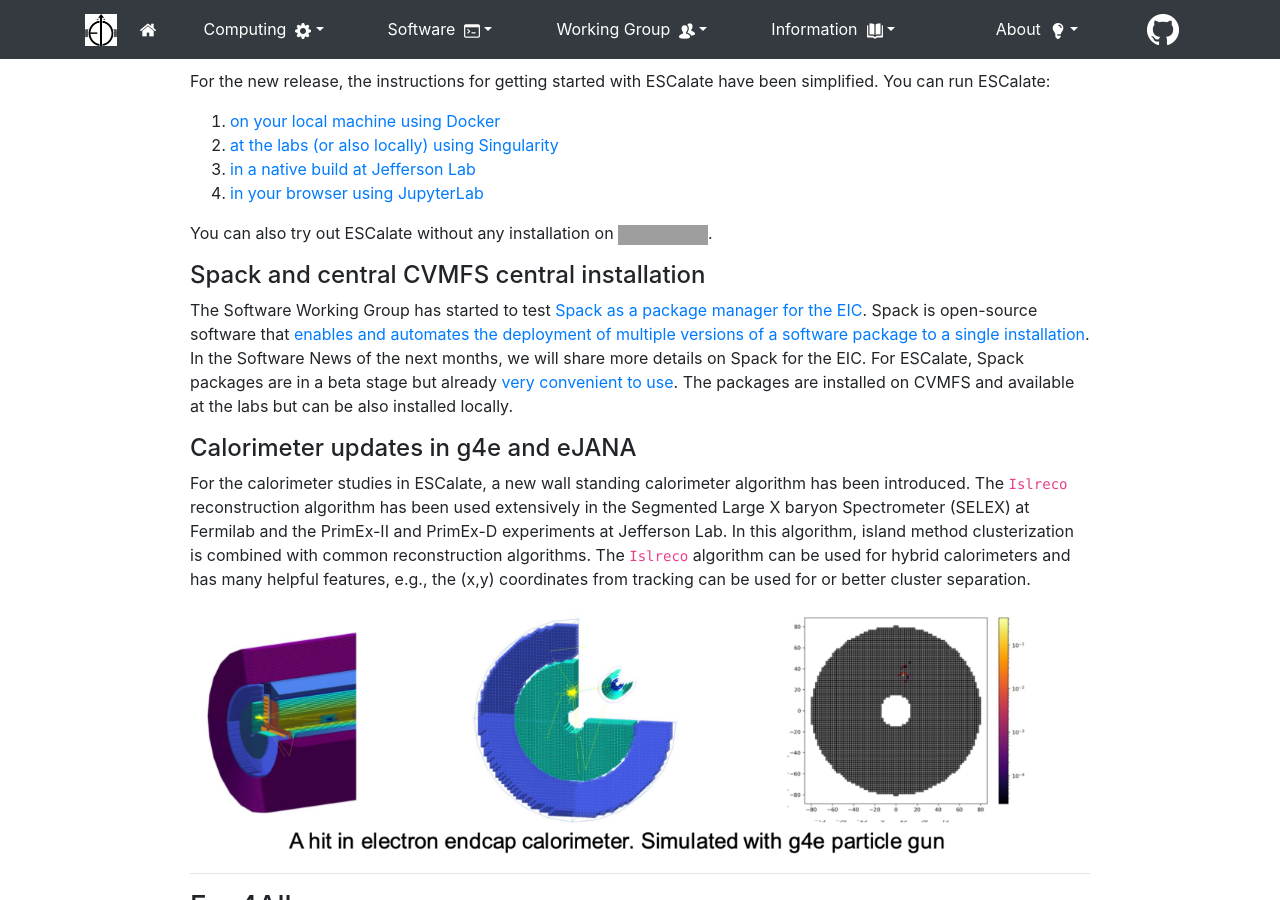
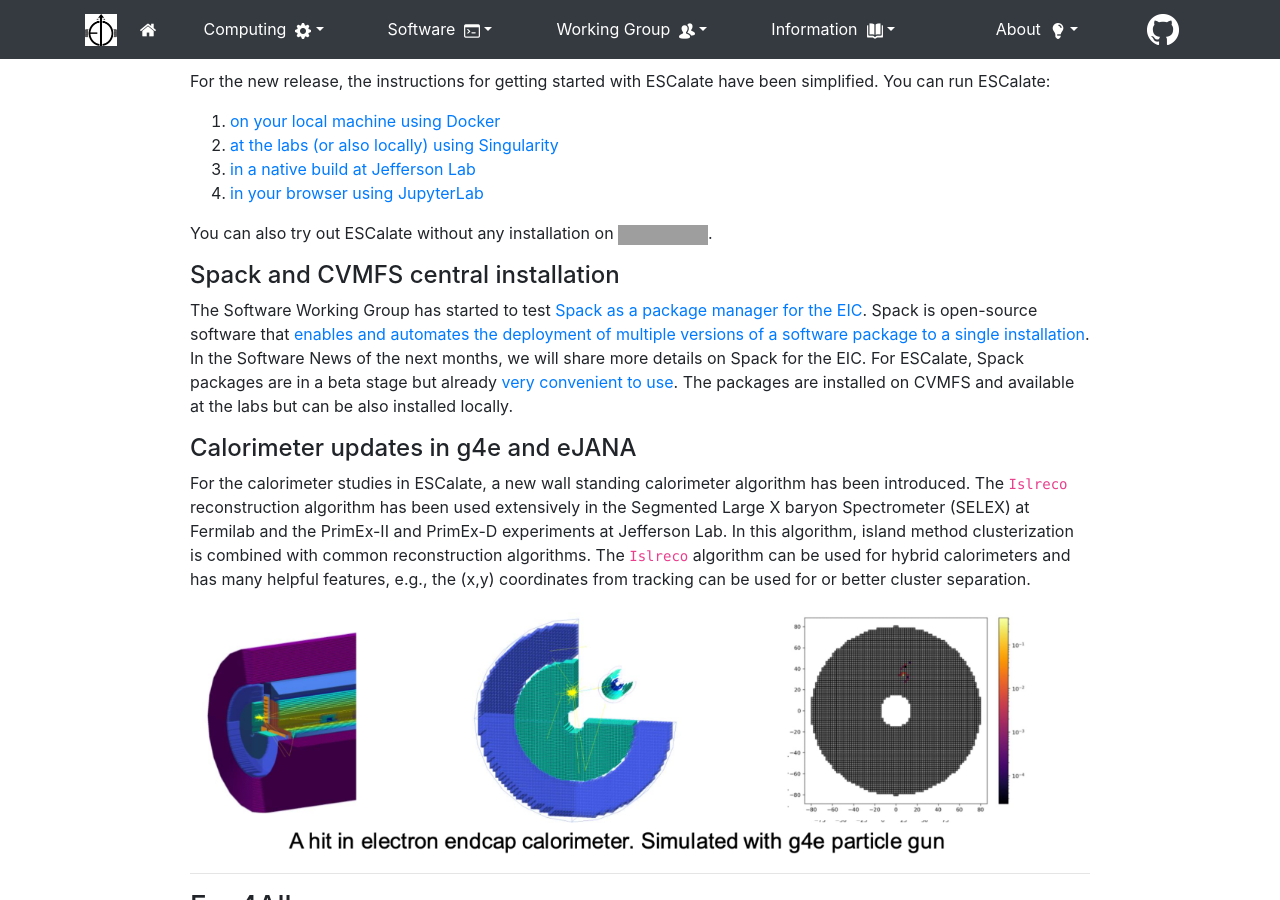
Before and after one commit to kkauder/eic.github.io, a Jekyll site: the page built from _posts/2020-07-31-software-news.md, in a window 1280 px wide and 900 px high, scrolled down 3946 px. Built offline with Jekyll 4.4.1, drawn with Linux system fonts in a browser that asks for light colours; nearby versions of some CDN libraries; grey boxes are pictures that could not be loaded.

Commit message:
Fixed a typo in Spack title

```diff
--- a/_posts/2020-07-31-software-news.md
+++ b/_posts/2020-07-31-software-news.md
@@ -196,7 +196,7 @@ For the new release, the instructions for getting started with ESCalate have bee
 
 You can also try out ESCalate without any installation on [![Binder](https://mybinder.org/badge_logo.svg)](https://mybinder.org/v2/gl/eic%2Fescalate%2Fworkspace/master).
 
-#### Spack and central CVMFS central installation
+#### Spack and CVMFS central installation
 
 The Software Working Group has started to test [Spack as a package
 manager for the EIC](https://github.com/eic/eic-spack). Spack is
```
